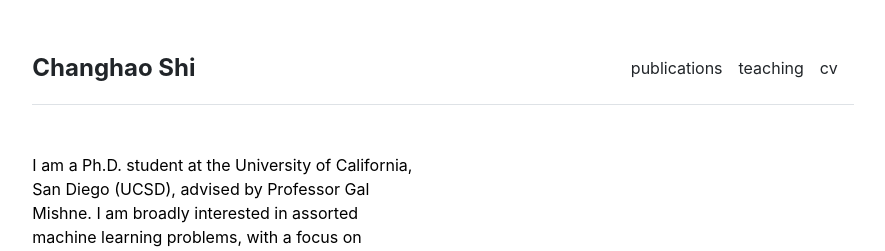
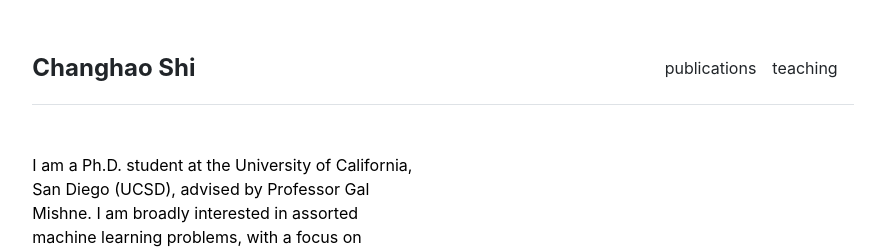
Before and after one commit to ChanghaoShih/ChanghaoShih.github.io, a Jekyll site: the page built from index.md, in a window 1280 px wide. Shown: the top 251 px of the page, without its empty margins (197-1082 px from the left). Built offline with Jekyll 4.4.1, drawn with Linux system fonts in a browser that asks for light colours.

Commit message:
remove cv section temporarily

```diff
--- a/_data/settings.yml
+++ b/_data/settings.yml
@@ -2,7 +2,7 @@ menu:
 # - {name: 'people', url: '/people'}
 - {name: 'publications', url: '/publications'}
 - {name: 'teaching', url: '/teaching'}
-- {name: 'cv', url: '/cv'}
+# - {name: 'cv', url: '/cv'}
 # - {name: 'contact', url: '/contact'}
 
 # people:
```
